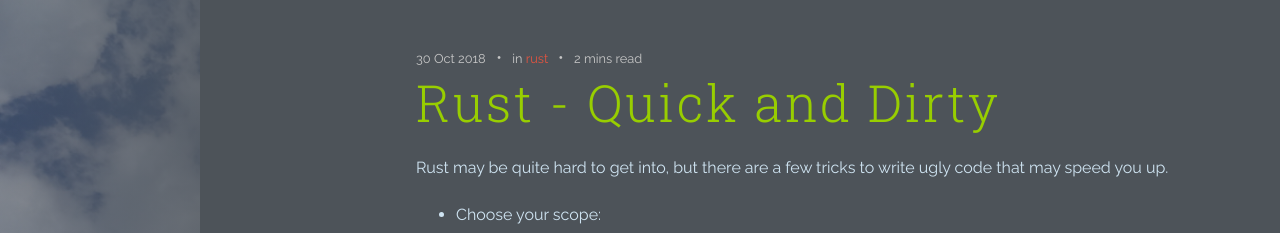
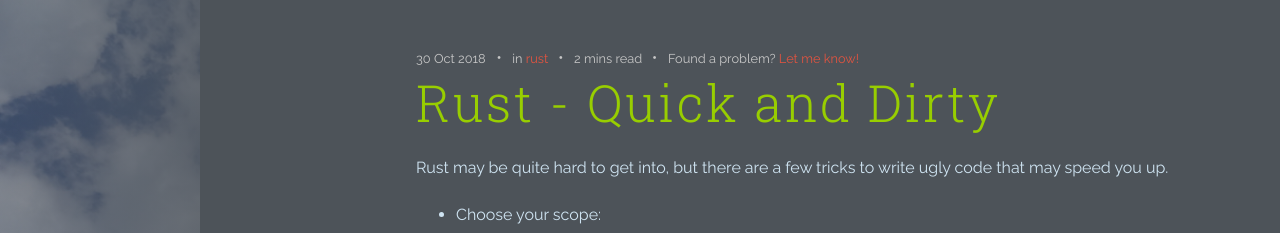
Before and after one commit to mockersf/mockersf.github.io, a Jekyll site: the page built from _posts/2018-10-30-rust-quick-dirty.md, in a window 1280 px wide and 900 px high. Shown: the top 233 px of the window. Built offline with Jekyll 4.4.1, drawn with Linux system fonts in a browser that asks for light colours; nearby versions of some CDN libraries.

Commit message:
:sparkles: easier problem reporting

```diff
--- a/_layouts/post.html
+++ b/_layouts/post.html
@@ -9,7 +9,13 @@
       <span class="post-meta__categories">in {% for category in page.categories %}
         <a href="{{ category | prepend: 'categories/#' | relative_url }}">{{ category }}</a> {% endfor %}
       </span> &#8226;
-      {% include read_time.html content=content %}
+      {% include read_time.html content=content %} &#8226;
+      <span class="post-meta post-meta__time">
+        Found a problem?
+        <a href="https://github.com/mockersf/mockersf.github.io/issues/new?title= {{ page.title }}" target="_blank">
+          Let me know!
+        </a>
+      </span>
     </div>
     <h1 class="post-title">{{ page.title }}</h1>
     {% if page.toc %}{% include toc.html html=content %}{% endif %}
```
